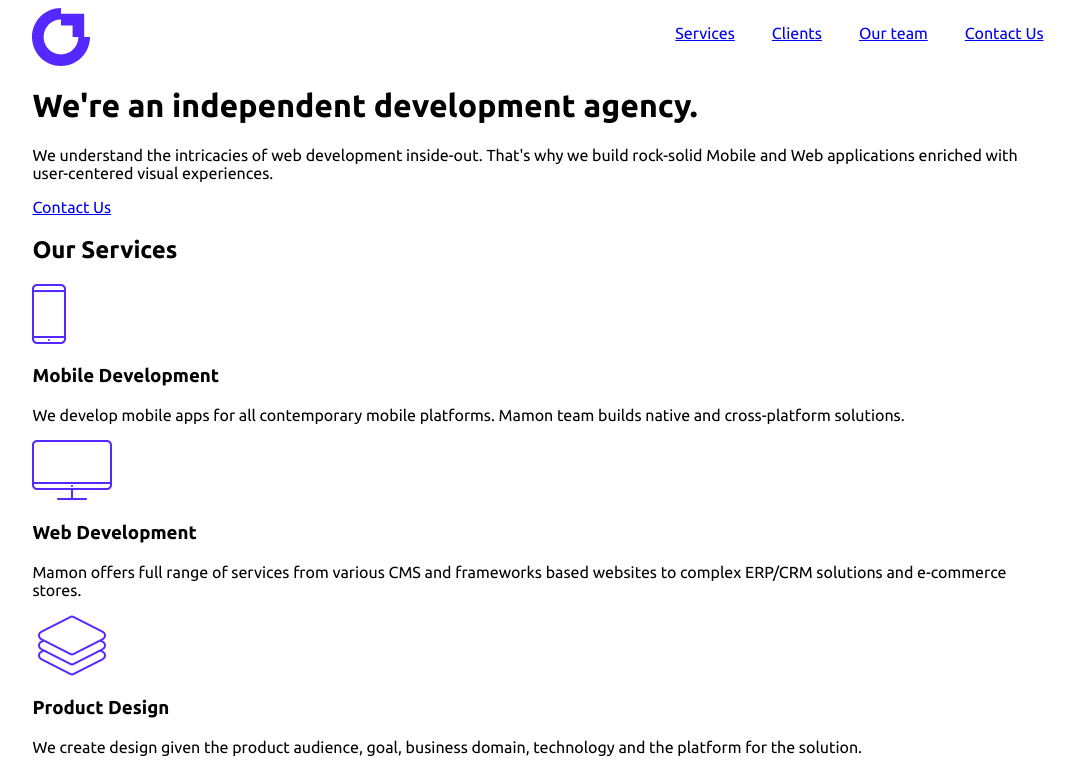
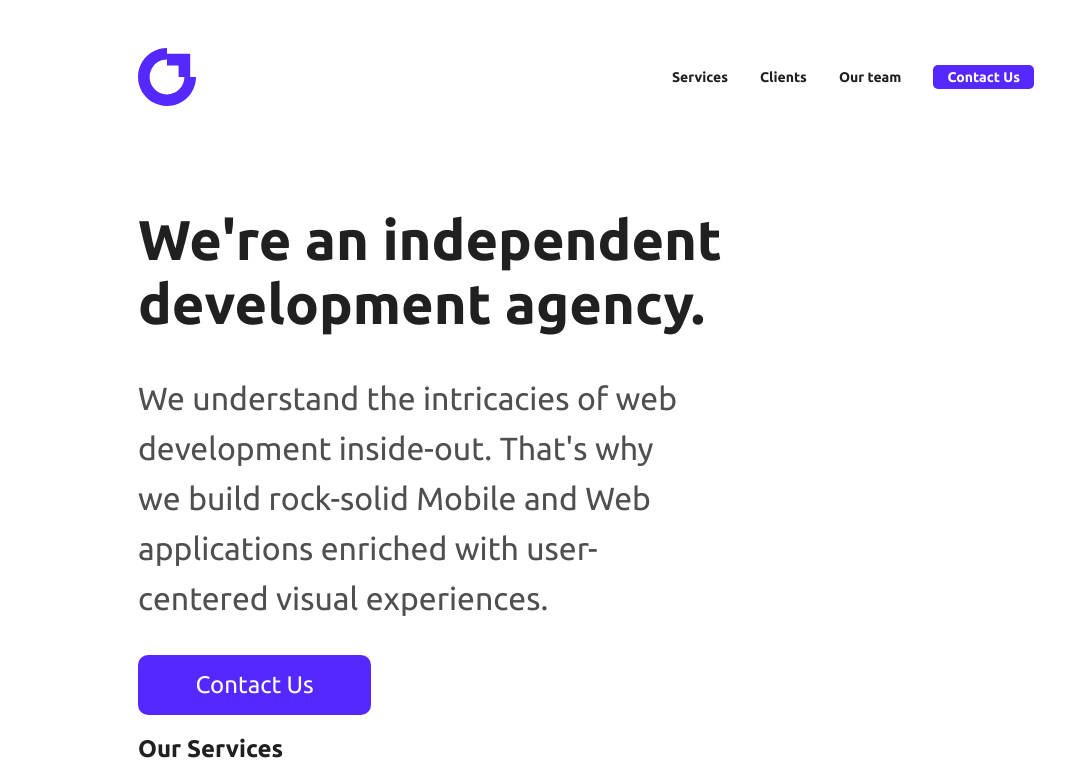
Before and after one commit to StijnvdW/mamon-pro, a plain HTML site: page index.html in a window 1280 px wide. Shown: the top 769 px of the page, without its empty margins (102-1176 px from the left). Drawn offline with Linux system fonts and the light colour scheme.

Commit message:
Header and intro start.

```diff
--- a/css/style.css
+++ b/css/style.css
@@ -5,13 +5,26 @@
 }
 :root {
     --grid:
-        minmax(1em, 10%)
-        80%
-        minmax(1em, 10%);
+        minmax(15em, 15%)
+        70%
+        minmax(15em, 15%);
+    --clr-primary: #5528FF;
+    --clr-dark: #202020;
+    --clr-light: #4F4F4F;
+    --clr-very-light: #B2B2B2;
+    --fw-normal: 400;
+    --fw-bold: 700;
+    --fw-black: 900;
 }
 
 body {
+    margin: 0;
     font-family: 'Ubuntu', sans-serif;
+    color: var(--clr-dark);
+}
+
+p {
+    margin-top: 0;
 }
 
 /* Header */
@@ -21,17 +34,34 @@ header {
 }
 
 .header {
+    padding-top: 3rem;
     grid-column: 2;
     display: flex;
     justify-content: space-between;
+    align-items: center;
 }
 
 .menu {
     display: flex;
+    font-size: 0.875rem;
 }
 
 .menu__item {
-    margin-left: 37px;
+    margin-left: 2rem;
+}
+
+.menu__item > a {
+    text-decoration: none;
+    font-weight: var(--fw-bold);
+    color: var(--clr-dark);
+    line-height: 1rem;
+}
+
+.menu__item .btn--primary {
+    background-color: var(--clr-primary);
+    color: white;
+    padding: 0.25rem 0.875rem;
+    border-radius: 5px;
 }
 
 /* Main */
@@ -47,6 +77,50 @@ main > * {
 h2::before {
     border: 1px solid;
 }
+
+.content {
+    display: grid;
+    grid-auto-flow: column;
+    grid-template-columns:
+        auto
+        1fr
+        1fr
+}
+
+.content__title {
+    font-weight: var(--fw-bold);
+    font-style: normal;
+    font-size: 3.5rem;
+    line-height: 4rem;
+    padding-top: 4rem;
+    grid-column: span 3;
+}
+
+.content__intro {
+    font-weight: var(--fw-normal);
+    font-style: normal;
+    font-size: 2rem;
+    line-height: 3.125rem;
+    color: var(--clr-light);
+    grid-column: span 2;
+}
+
+.content .btn {
+    grid-row: 3;
+    min-width: 0;
+}
+
+.content .btn--primary {
+    text-decoration: none;
+    font-weight: var(--fw-normal);
+    font-size: 1.5rem;
+    background-color: var(--clr-primary);
+    color: white;
+
+    padding: 1rem 3.6rem;
+    border-radius: 10px;
+}
+
 
 /* Footer */
 
--- a/index.html
+++ b/index.html
@@ -27,7 +27,7 @@
                         <a href="#">Our team</a>
                     </li>
                     <li class="menu__item">
-                        <a href="#">Contact Us</a>
+                        <a href="#" class="btn--primary">Contact Us</a>
                     </li>
                 </ul>
             </nav>
@@ -36,11 +36,11 @@
     </header>
     <main>
         <div class="content">
-            <h1>We're an independent development agency.</h1>
-            <p>
+            <h1 class="content__title">We're an independent development agency.</h1>
+            <p class="content__intro">
                 We understand the intricacies of web development inside-out. That's why we build rock-solid Mobile and Web applications enriched with user-centered visual experiences.
             </p>
-            <a href="#" class="btn">Contact Us</a>
+            <a href="#" class="btn btn--primary">Contact Us</a>
         </div>
         <div class="services">
             <h2>Our Services</h2>
```
